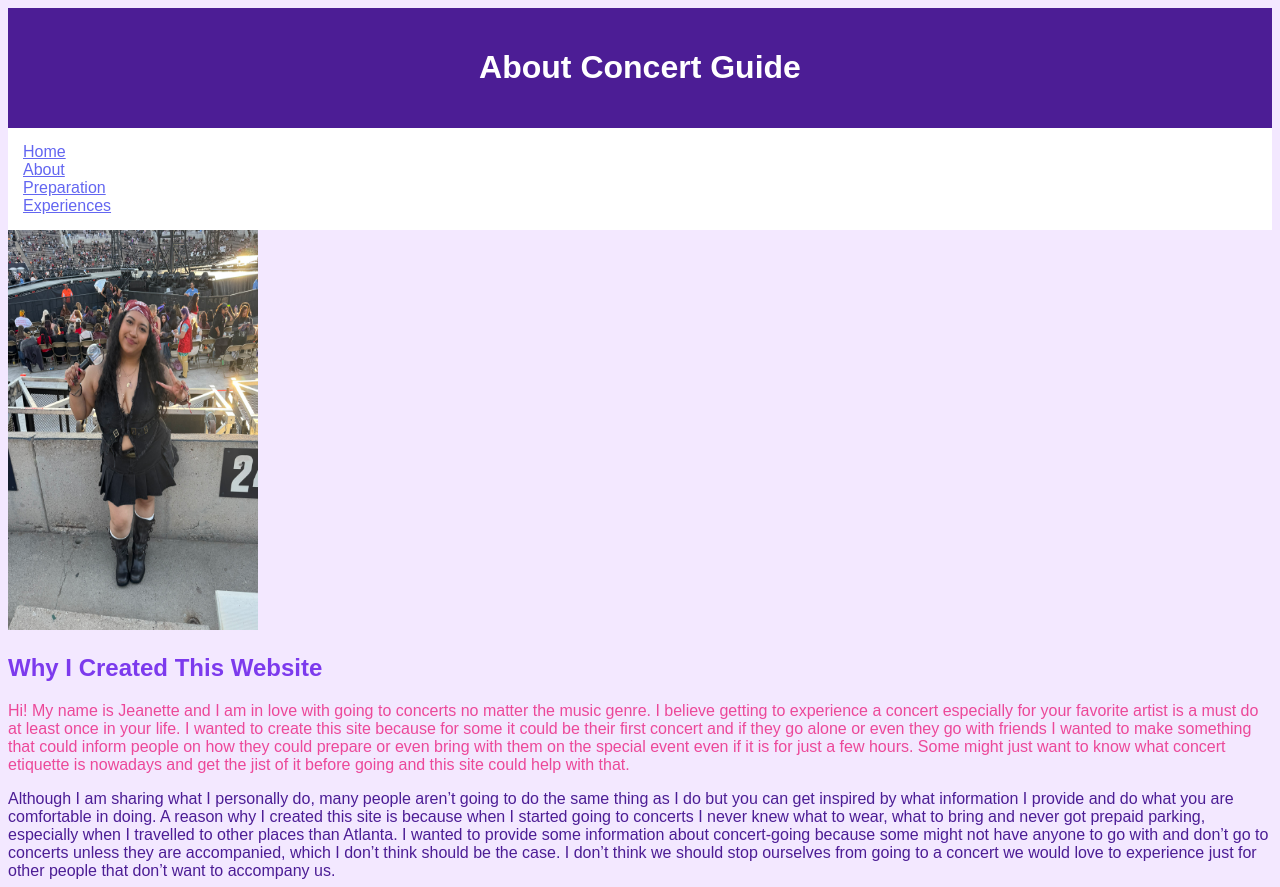
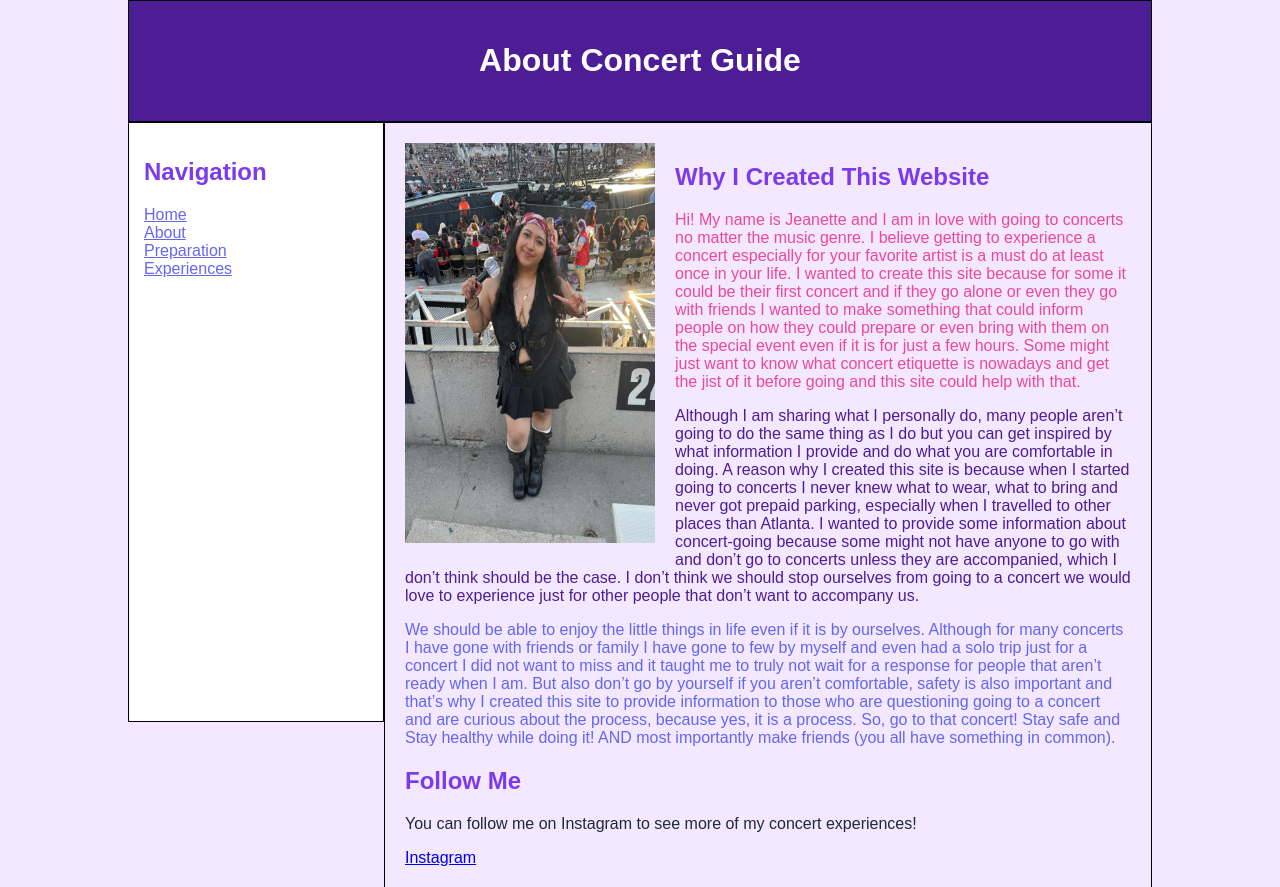
Before and after one commit to jmiranda777/Jeanette-Miranda---Webpage, a plain HTML site: page about.html in a window 1280 px wide. Shown: the top 887 px of the page. Drawn offline with Linux system fonts and the light colour scheme.

Commit message:
Created Layout

```diff
--- a/about.html
+++ b/about.html
@@ -11,24 +11,33 @@
 
 <body>
 
+    <!-- Main container which holds the entire page -->
+    <div id="container">
+
         <!-- Header section with the main title of the page -->
         <header>
             <h1> About Concert Guide </h1>
         </header>
 
+        <!-- Contains the navigation and main content -->
+        <div id="midcontain">
+
+
         <!-- Navigation section that links to the other pages of the website -->
-    <nav>
+            <aside>
+                <h2>Navigation</h2>
+
                 <a href="index.html">Home</a><br>
                 <a href="about.html">About</a><br>
                 <a href="preparation.html">Preparation</a><br>
                 <a href="experiences.html">Experiences</a>
-    </nav>
+            </aside>
 
             <!-- Main section that contains the main content of the page -->
             <main>
 
                 <!-- Shows image of me at a BTS concert -->
-        <img src="at_bts_concert.jpg" atl="Me at BTS El Paso" width="250" height="400">
+                <img src="at_bts_concert.jpg" alt="Me at BTS El Paso" width="250" height="400">
 
                 <!-- This section contains the information on why I created this website -->
                 <h2> Why I Created This Website</h2>
@@ -66,7 +75,8 @@
                 </a>
 
             </main>
-
+        </div>
+    </div>
 </body>
 
 </html>
--- a/style.css
+++ b/style.css
@@ -13,7 +13,20 @@
 body {
     background-color: #F3E8FF; /*Sets the background color of the page */
     font-family: Arial, sans-serif; /* Sets the font that will be used throught the page */
-    color: #1F2937 /* Sets the default text color */
+    color: #1F2937; /* Sets the default text color */
+    margin: 0; /* Removes the default margin around the page */
+}
+
+/* Styles the main container of the page */
+#container {
+    width: 80%; /* Makes the container 80% of the page width */
+    margin: auto; /* Centers the container of the page */
+}
+
+/* Adds a border and sets box sizingf for the header, naviation, and main sections */
+header, aside, main {
+    border: 1px solid black; /* Adds black border around each section */
+    box-sizing: border-box; /* Includes the border and padding in the total width of the elements */
 }
 
 /* Styles the header section */
@@ -22,17 +35,42 @@ header {
     color: white; /* Sets the text color to white */
     text-align: center; /* Centers the text inside the header */
     padding: 20px; /* Adds space inside the header */
+    width: 100%; /* Makes the header take up the full container width */
+}
+
+/* Styles the area containing the navigation and main content*/
+#midcontain {
+    width: 100%;
+    clear:both;
 }
 
 /* Styles the navigation section */
-nav {
+aside {
     background-color:#FFFFFF; /* Sets the navigation background to white */
     padding: 15px; /* Adds space inside the navigation area */
+    width: 25%; /* Makes the navigation section 25% of the container width */
+    float: left; /* Places the naviagtion section to the left side */
+    min-height: 600px; /* Sets the minimum height of the navigation section */
 }
 
 /* Styles the links inside the navigation section */
-nav a {
+aside a {
     color: #6366F1
+}
+
+/* styles the main content section */
+main {
+    width: 75%; /* Makes the main content 75% of container width */
+    float: right; /* Plces main content on right side */
+    padding: 20px; /* Adds space inside the main content area */
+    min-height: 600px; /* Sets the minimum height of the main content section */
+}
+
+/* Styles the image inside the main content */
+main img {
+    float: left; /* Places image to left side of text */
+    margin-right: 20px; /* Adds space between image and the text */
+    margin-bottom: 10px; /* Adds space below the image */
 }
 
 /* Styles all h2 headings */
```
Lines whose indentation alone changed are shown as unchanged.
